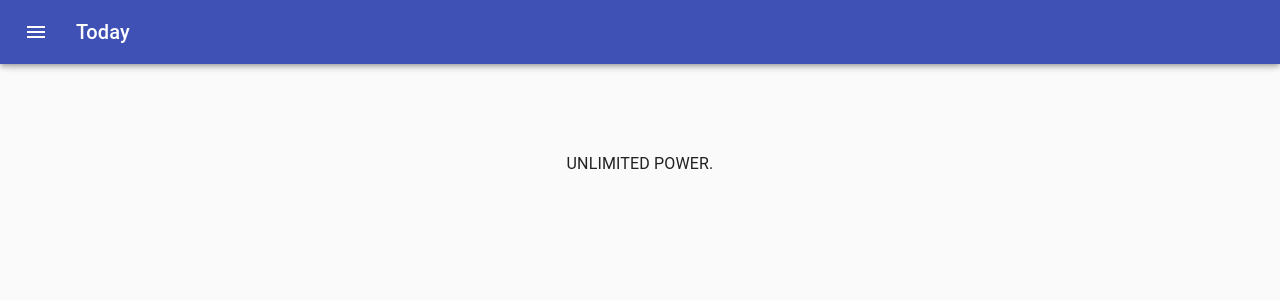
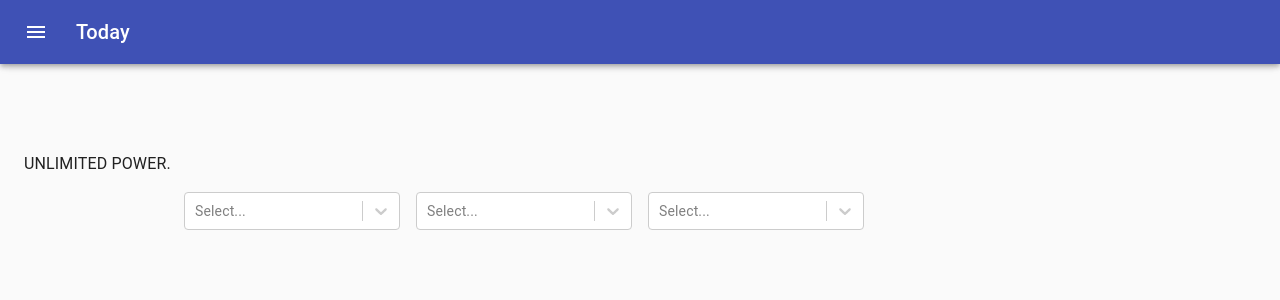
Before and after one commit to Nickolas-Phen/HeavenlyWriting, a React (Create React App) app in the folder client/: page /admin in a window 1280 px wide. Shown: the top 300 px of the page. Built offline with nearby package versions, Linux system fonts and the light colour scheme.

Commit message:
added dropdowns to admin page

```diff
--- a/client/src/components/User/Admin.js
+++ b/client/src/components/User/Admin.js
@@ -1,13 +1,26 @@
 import React from "react";
 import Typography from "@material-ui/core/Typography";
 import { makeStyles } from "@material-ui/core/styles";
+import dropdown from "../widgets/dropdown.js"
+import Select from 'react-select'
+import Container from "@material-ui/core/Container";
+import Grid from "@material-ui/core/Grid";
+
+const options = [
+  {value: 'chocolate', label: 'Chocolate'},
+  {value: 'strawberry', label: 'Strawberry'},
+  {value: 'vanilla', label: 'Vanilla'}
+];
+
+const DropDown = () => {
+  return <Select options={options}/>
+}
 
 const useStyles = makeStyles(theme => ({
   paper: {
     marginTop: theme.spacing(8),
     display: "flex",
     flexDirection: "column",
-    alignItems: "center"
   }
 }));
 
@@ -16,6 +29,19 @@ export default function Admin() {
   return (
     <div className={classes.paper}>
       <Typography paragraph>UNLIMITED POWER.</Typography>
+      <Container component="main" maxWidth= "md">
+        <Grid container spacing={2}>
+          <Grid item xs={12} sm={3}>
+            <DropDown></DropDown>
+          </Grid>
+          <Grid item xs={12} sm={3}>
+            <DropDown></DropDown>
+          </Grid>
+          <Grid item xs={12} sm={3}>
+            <DropDown></DropDown>
+          </Grid>
+        </Grid>
+      </Container>
     </div>
   );
 }
--- /dev/null
+++ b/client/src/components/widgets/dropdown.js
@@ -0,0 +1,17 @@
+import React, { Component } from 'react'
+import Select from 'react-select'
+
+const DropDown = () => {
+    const options = [
+        {value: 'chocolate', label: 'Chocolate'},
+        {value: 'strawberry', label: 'Strawberry'},
+        {value: 'vanilla', label: 'Vanilla'}
+    ]
+
+    const MyComponent = () => {
+        return <Select options={options}/>
+    }
+    return <div>{MyComponent}</div>
+}
+
+export default DropDown;
--- a/package.json
+++ b/package.json
@@ -39,6 +39,7 @@
     "react": "^16.12.0",
     "react-dom": "^16.12.0",
     "react-scripts": "3.4.0",
+    "react-select": "^3.0.8",
     "requirejs": "^2.3.6",
     "should": "^13.2.3",
     "supertest": "^4.0.2",
```
Also changed, not shown: 1 other file (tests, documents, lock files or other folders).
